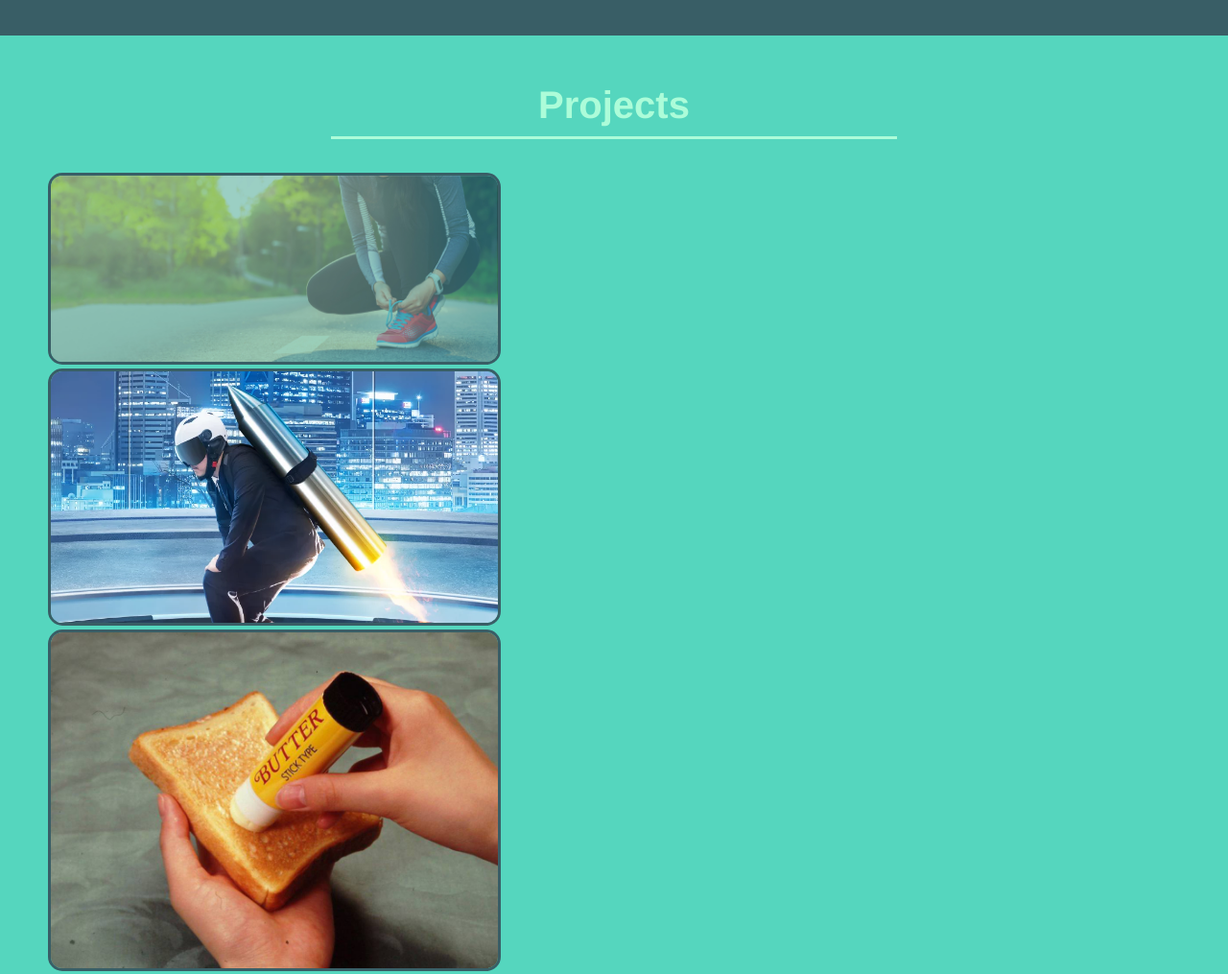
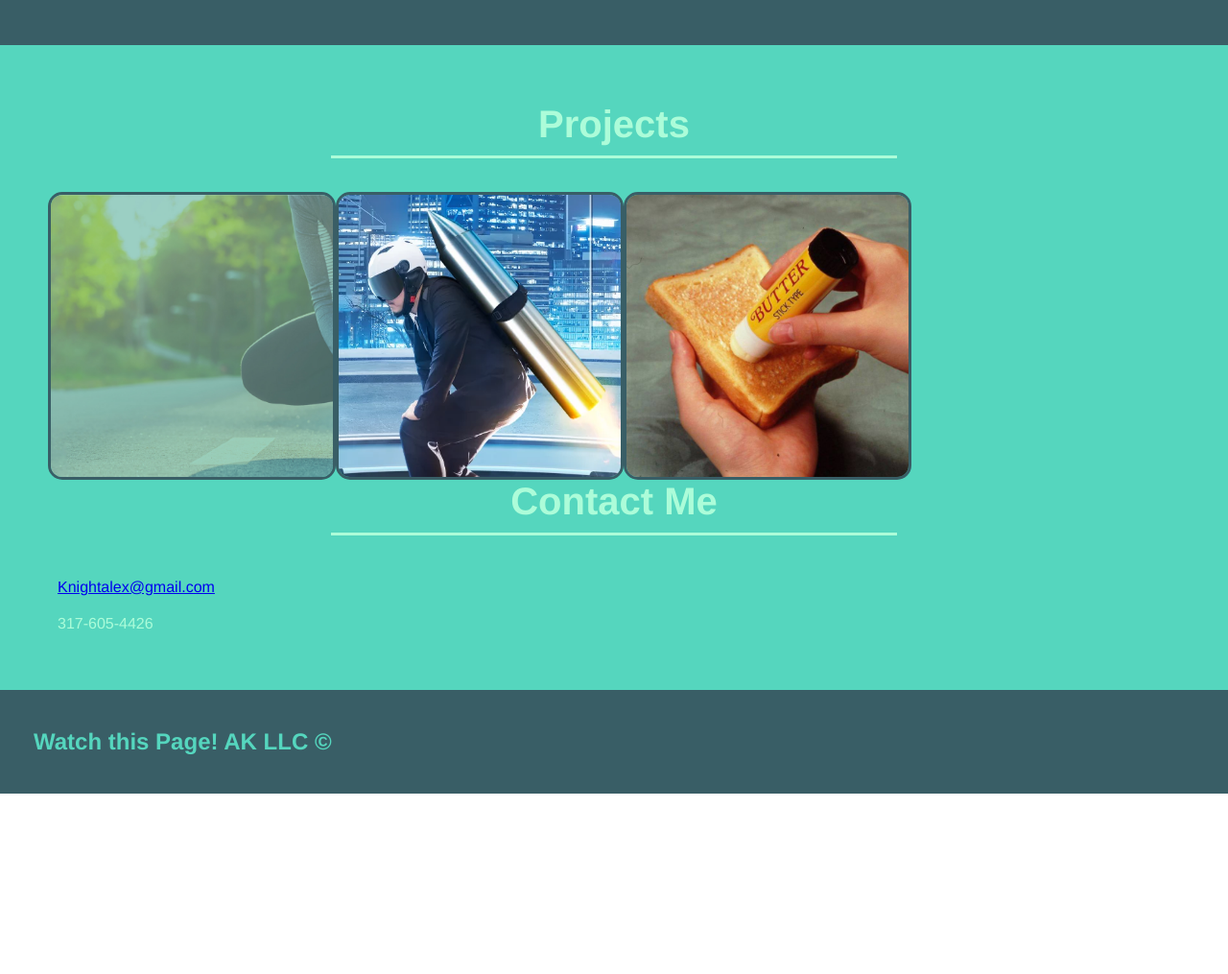
Before and after one commit to Alknight17/portfolio, a plain HTML site: page index.html in a window 1280 px wide. Shown: the part 917-1932 px from the top of the page at 96% size. After the commit the page ends 1744 px from the top, so only its background shows below. Drawn offline with Linux system fonts and the light colour scheme.

Commit message:
finsih projects section/last touchups

```diff
--- a/index.html
+++ b/index.html
@@ -65,8 +65,8 @@
 </div>
 <!-- insert projects here -->
 <div class="projects">
-    <div class="column">
-        <img src="assets/images/run-buddy.jpg">
+    <div class="run-buddy">
+      <a href="https://alknight17.github.io/run-buddy/">  <img src="assets/images/run-buddy.jpg"> </a>
     </div>
     <div class="column">
         <img src="assets/images/jetpack.webp">
--- a/style.css
+++ b/style.css
@@ -142,9 +142,16 @@ footer a {
 }
 
 .projects img {
-    max-width: 40%;
     border: 3px solid var(--primary-color);
     border-radius: 15px;
+    margin: 0 auto;
+    display: flex;
+    flex-wrap: wrap;
+    justify-content: space-around;
+    float: left;
+    width:  300px;
+    height: 300px;
+    object-fit: cover;
 }
 
 
@@ -165,6 +172,7 @@ footer a {
     text-align: center;
     font-size: 40px;
     padding-bottom: 10px;
+    padding-top: 10px;
     margin: 0 auto 35px auto;
     width: 50%;
     border-bottom: 3px solid;
```
